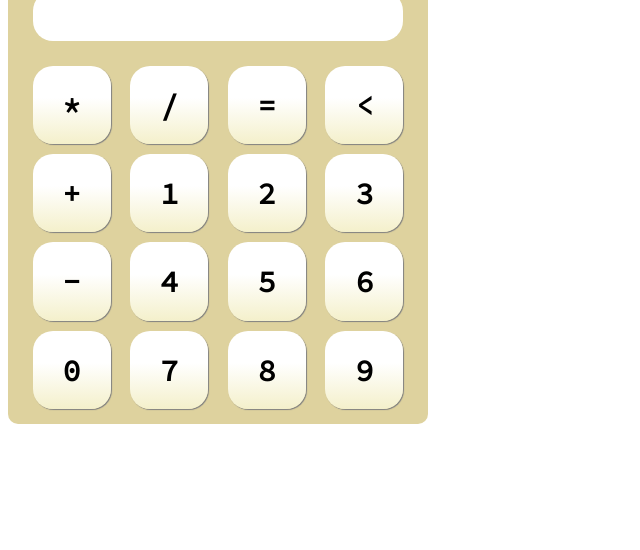
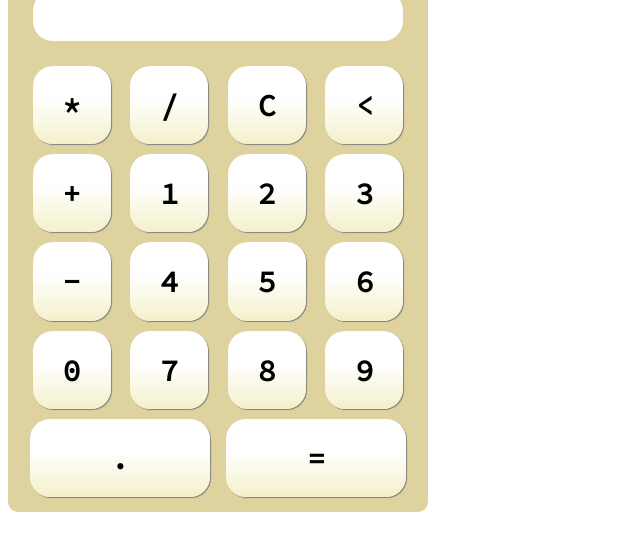
Before and after one commit to krowter/project-calculator-web, a website: page index.html in a window 1280 px wide. Shown: the part 186-736 px from the top of the page, without its empty margins (0-640 px from the left). Drawn offline with Linux system fonts and the light colour scheme.

Commit message:
add period and clear button

```diff
--- a/index.css
+++ b/index.css
@@ -48,6 +48,7 @@ img {
 
 #buttons {
     margin-top: 20px;
+    text-align: center;
 }
 
 .button {
--- a/index.html
+++ b/index.html
@@ -26,7 +26,7 @@
                 <div class="row-buttons">
                     <div class="button" onclick="sendEvent(this)"><h1>*</h1></div>
                     <div class="button" onclick="sendEvent(this)"><h1>/</h1></div>
-                    <div class="button" onclick="evaluateResult()"><h1>=</h1></div>
+                    <div class="button" onclick="clearTextbox()"><h1>C</h1></div>
                     <div class="button" onclick="backspace()"><h1>&lt;</h1></div>
                 </div>
                 <div class="row-buttons">
@@ -47,6 +47,10 @@
                     <div class="button" onclick="sendEvent(this)"><h1>8</h1></div>
                     <div class="button" onclick="sendEvent(this)"><h1>9</h1></div>
                 </div>
+                <div class="row-buttons">
+                    <div id="period" class="button"  onclick="sendEvent(this)" style="width:120px"><h1>.</h1></div>
+                    <div class="button" onclick="evaluateResult()" style="width:120px"><h1>=</h1></div>
+                    </div>
             </div>
         <script src="index.js"></script>
     </body>
--- a/index.js
+++ b/index.js
@@ -1,8 +1,7 @@
 let sendEvent = (sender) => {
     document.getElementById("result-text").innerHTML += sender.textContent;
-    console.log(sender);
+    console.log(sender.innerHTML);
 }
-
 
 let evaluateResult = () => {
     let result = eval(document.getElementById("result-text").innerHTML);
@@ -15,6 +14,7 @@ let backspace = () => {
     resultString = resultString.slice(0,-1);
     document.getElementById("result-text").innerHTML = resultString;
 }
-// document.getElementsById("result-text").addEventListener("click", function() {
-//     document.getElementsById("logo-heading").innerHTML = "123123"
-// });
+
+let clearTextbox = () => {
+    document.getElementById("result-text").innerHTML = "";
+}
```
